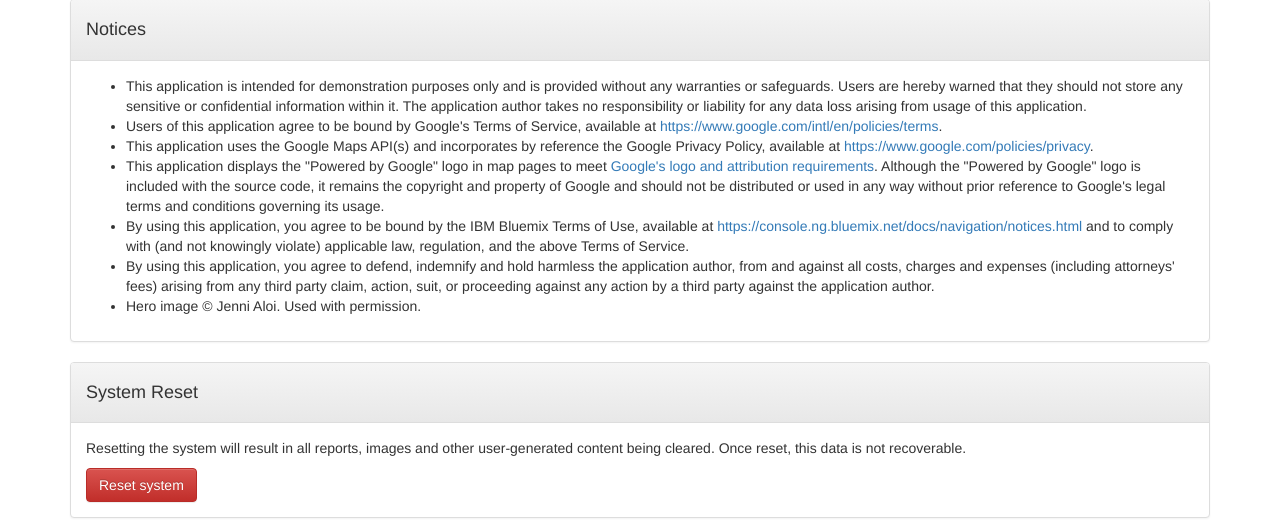
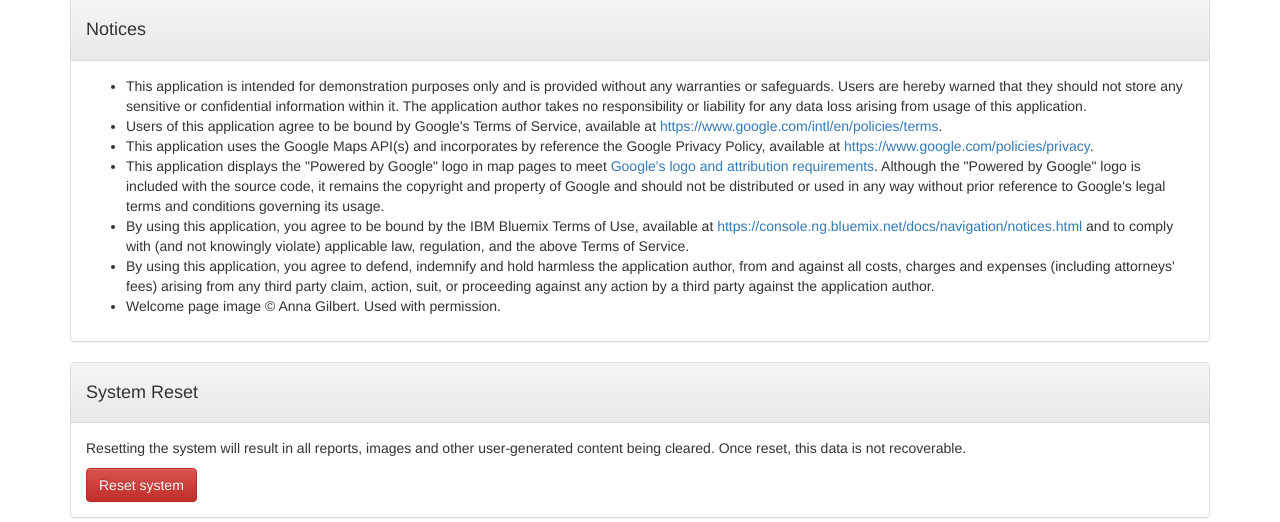
Before and after one commit to vvaswani/bluemix-stray-assist, a PHP site: template views/legal.twig in a window 1280 px wide. Shown: the part 84-606 px from the top of the page. Run offline with PHP 8.4, Linux system fonts and the light colour scheme; the template is opened without the code that fills it, so the values that code supplies are empty; some libraries are stand-ins or nearby versions.

Commit message:
Updated image attribution

```diff
--- a/views/legal.twig
+++ b/views/legal.twig
@@ -37,7 +37,7 @@
             <li>This application displays the "Powered by Google" logo in map pages to meet <a href="https://developers.google.com/places/policies">Google's logo and attribution requirements</a>. Although the "Powered by Google" logo is included with the source code, it remains the copyright and property of Google and should not be distributed or used in any way without prior reference to Google's legal terms and conditions governing its usage.</li>
             <li>By using this application, you agree to be bound by the IBM Bluemix Terms of Use, available at <a href="https://console.ng.bluemix.net/docs/navigation/notices.html">https://console.ng.bluemix.net/docs/navigation/notices.html</a> and to comply with (and not knowingly violate) applicable law, regulation, and the above Terms of Service.</li>
             <li>By using this application, you agree to defend, indemnify and hold harmless the application author, from and against all costs, charges and expenses (including attorneys' fees) arising from any third party claim, action, suit, or proceeding against any action by a third party against the application author.</li>
-            <li>Hero image &copy; Jenni Aloi. Used with permission.</li>
+            <li>Welcome page image &copy; Anna Gilbert. Used with permission.</li>
           </ul>
         </div>
       </div>
```
